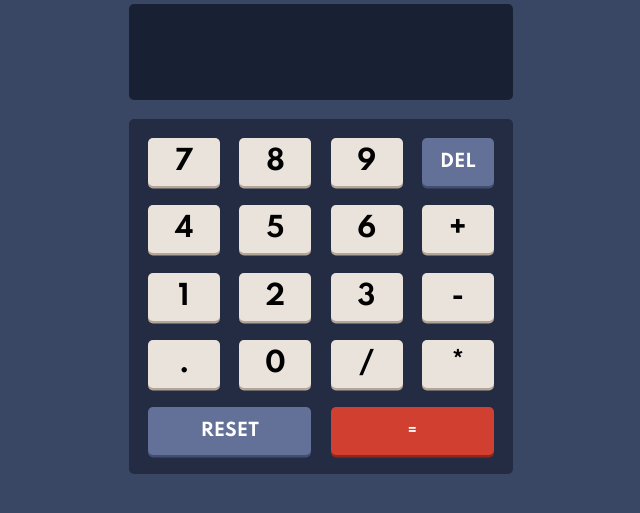
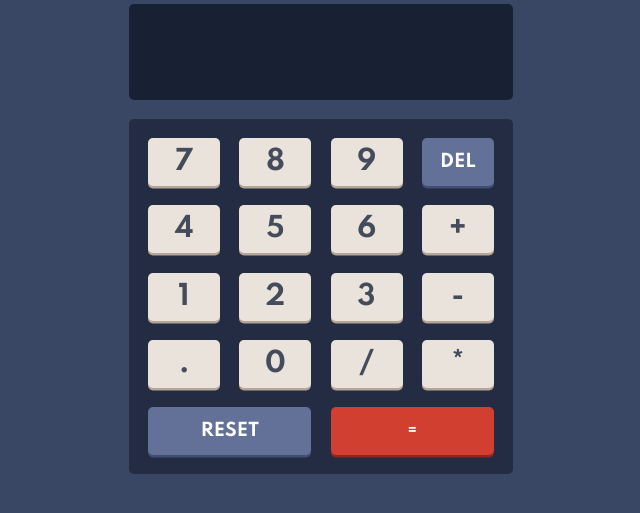
Before and after one commit to Abrosss/calculator, a plain HTML site: page calculator-app-main/index.html in a window 1280 px wide. Shown: the part 153-666 px from the top of the page, without its empty margins (319-959 px from the left). Drawn offline with Linux system fonts and the light colour scheme.

Commit message:
Add files via upload

```diff
--- a/calculator-app-main/style.css
+++ b/calculator-app-main/style.css
@@ -63,6 +63,7 @@ body{
     font-weight: bold;
     font-size: 1.4rem;
     box-shadow: 0 2.5px hsl(28, 16%, 65%);
+    color: hsl(221, 14%, 31%);
 }
 span{
     display: block;
```
